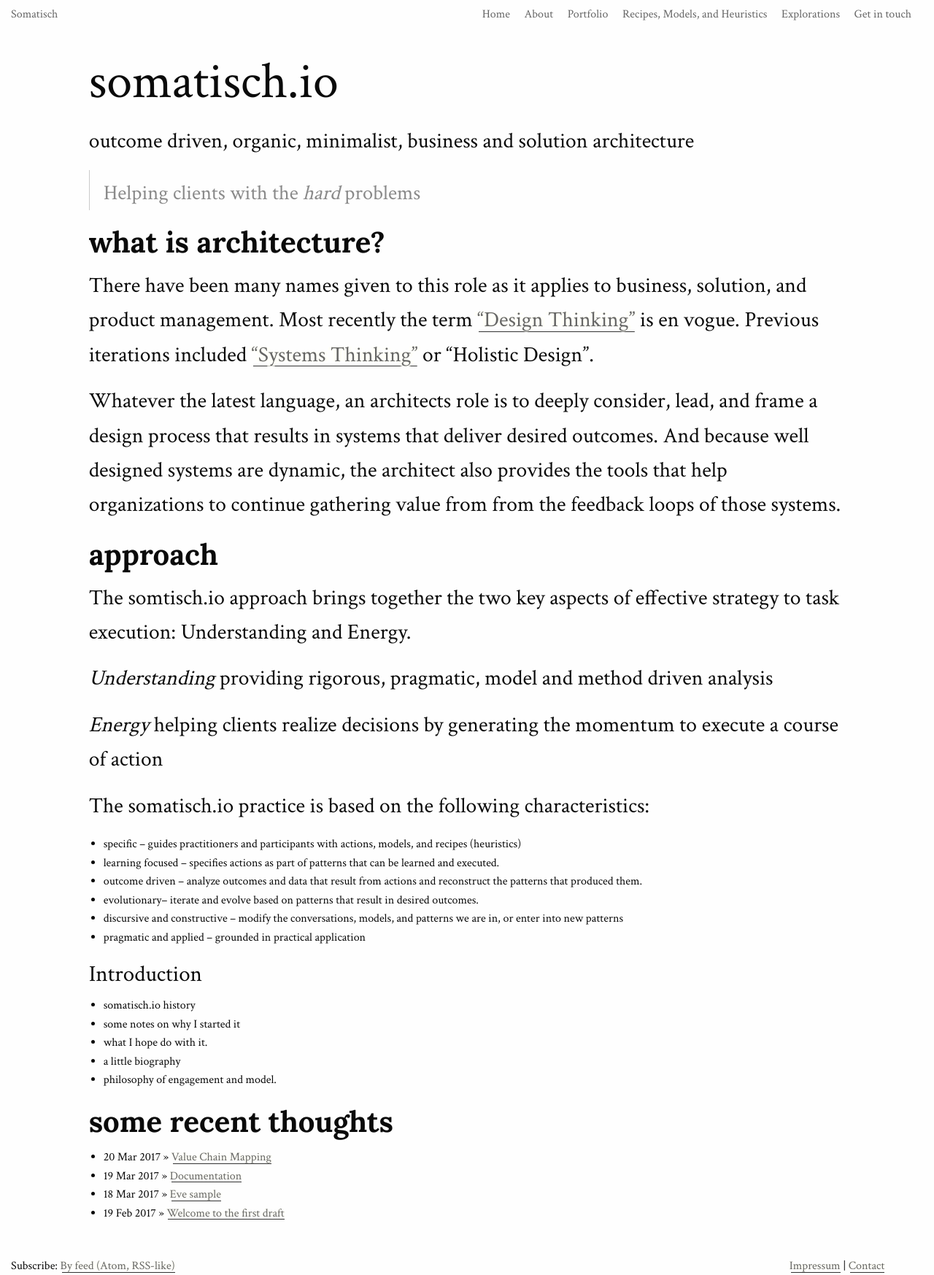
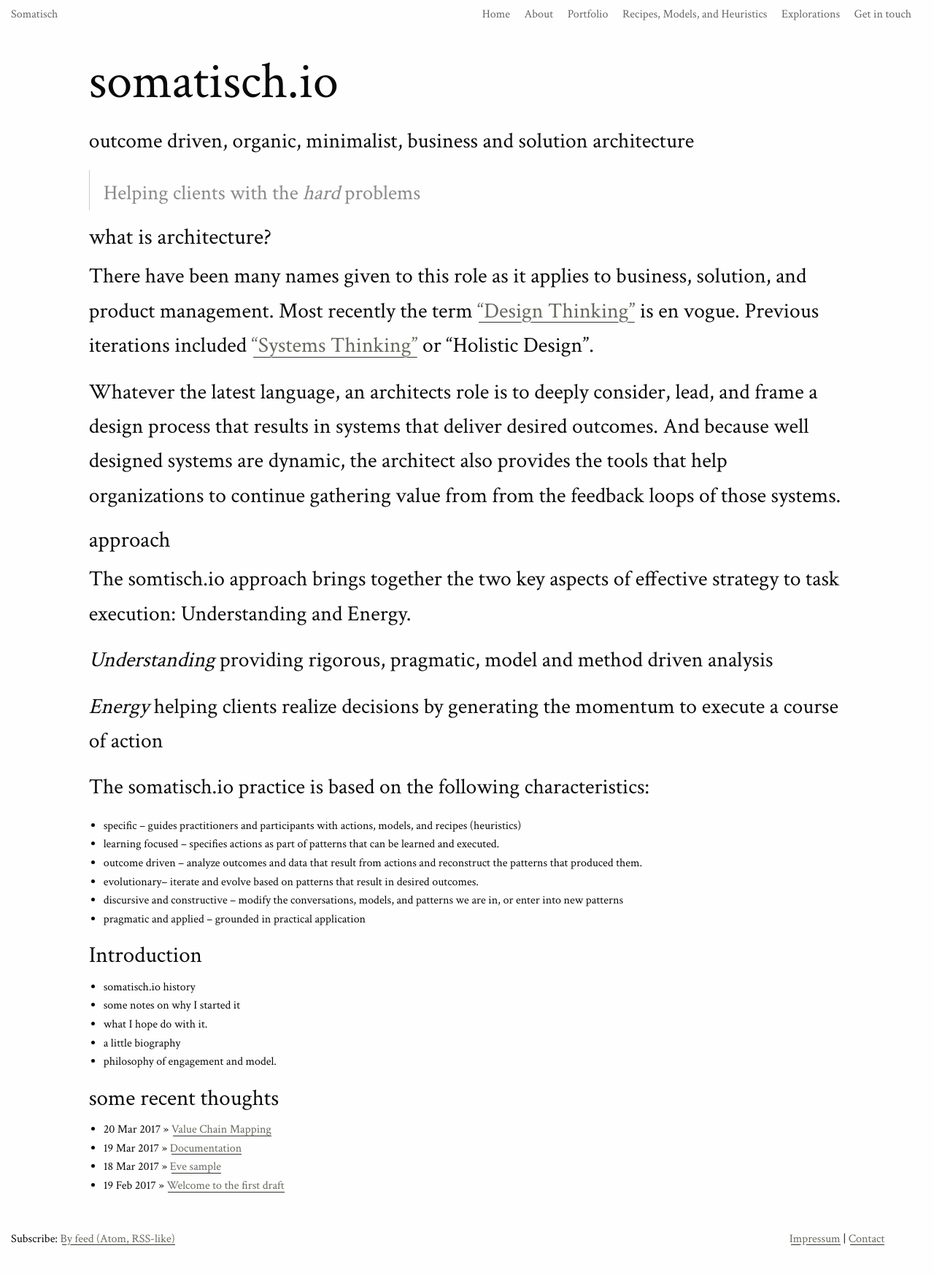
Before and after one commit to somatisch/somatisch-site, a Jekyll site: the page built from index.md, in a window 1280 px wide. Shown: the whole page at 73% size. Built offline with Jekyll 4.4.1, drawn with Linux system fonts in a browser that asks for light colours; nearby versions of some CDN libraries; after the commit the page ends 1710 px from its top, so only the background shows below that.

Commit message:
headings

```diff
--- a/index.md
+++ b/index.md
@@ -9,12 +9,12 @@ outcome driven, organic, minimalist, business and solution architecture
 >Helping clients  with the *hard* problems
 
 
-## what is architecture?
+### what is architecture?
 There have been many names given to this role as it applies to business, solution, and product management.  Most recently the term ["Design Thinking"](https://hbr.org/2008/06/design-thinking) is en vogue. Previous iterations included ["Systems Thinking"](https://www.youtube.com/watch?v=6KZn46u7wKw) or "Holistic Design".
 
 Whatever the latest language, an architects role is to deeply consider,  lead, and frame a design process that results in systems that deliver desired outcomes. And because well designed systems are dynamic, the architect also provides the tools that help organizations to continue gathering value from from the feedback loops of those systems.
 
-## approach
+### approach
 The somtisch.io approach brings together the two key aspects of effective strategy to task execution: Understanding and Energy.
 
 
@@ -34,5 +34,5 @@ The somatisch.io practice is based on the following characteristics:
 
 {% include introduction.md %}
 
-## some recent thoughts
+### some recent thoughts
 {% include update_list.html %}
```
